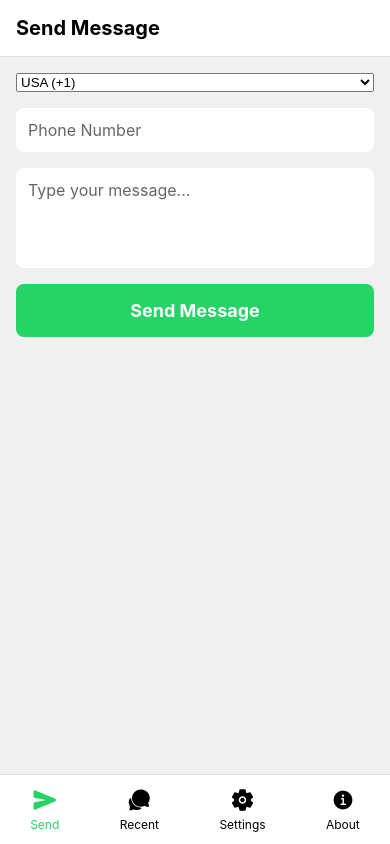
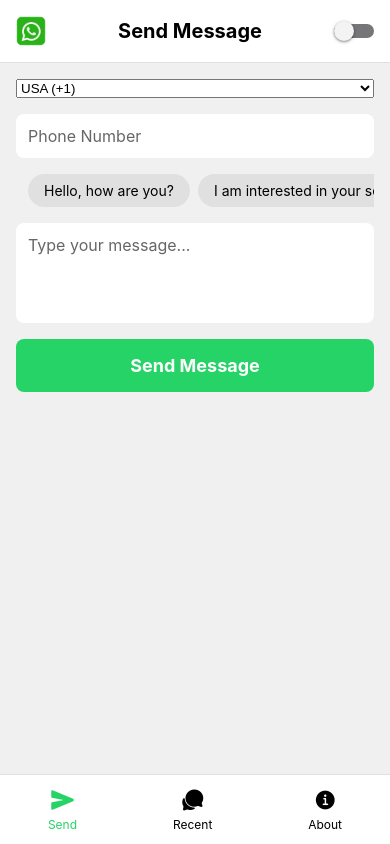
Before and after one commit to zahidlatifdev/rn-whatsapp-dm, a React Native app: screen / in a window 390 px wide. Built offline with nearby package versions, Linux system fonts and the light colour scheme.

Commit message:
Add react-native-fs dependency and update Android configuration

```diff
--- a/App.tsx
+++ b/App.tsx
@@ -1,4 +1,4 @@
-import React, { useState, useEffect } from 'react';
+import React, {useState, useEffect} from 'react';
 import {
   View,
   Text,
@@ -14,20 +14,32 @@
   KeyboardAvoidingView,
   StatusBar,
   SafeAreaView,
+  Image,
+  FlatList,
+  PermissionsAndroid,
+  Alert,
 } from 'react-native';
-import { Picker } from '@react-native-picker/picker';
+import {Picker} from '@react-native-picker/picker';
 import AsyncStorage from '@react-native-async-storage/async-storage';
 import Icon from 'react-native-vector-icons/Ionicons';
 
 const countryCodes = [
-  { value: '1', label: 'USA (+1)' },
-  { value: '44', label: 'UK (+44)' },
-  { value: '91', label: 'India (+91)' },
-  { value: '86', label: 'China (+86)' },
-  { value: '81', label: 'Japan (+81)' },
-  { value: '49', label: 'Germany (+49)' },
-  { value: '33', label: 'France (+33)' },
-  { value: '55', label: 'Brazil (+55)' },
+  {value: '1', label: 'USA (+1)'},
+  {value: '44', label: 'UK (+44)'},
+  {value: '91', label: 'India (+91)'},
+  {value: '86', label: 'China (+86)'},
+  {value: '81', label: 'Japan (+81)'},
+  {value: '49', label: 'Germany (+49)'},
+  {value: '33', label: 'France (+33)'},
+  {value: '55', label: 'Brazil (+55)'},
+];
+
+const messageTemplates = [
+  'Hello, how are you?',
+  'I am interested in your services.',
+  'Can we schedule a meeting?',
+  'Thank you for your time.',
+  'Please call me back.',
 ];
 
 export default function App() {
@@ -39,6 +51,7 @@
   const [recentMessages, setRecentMessages] = useState([]);
   const [isKeyboardVisible, setKeyboardVisible] = useState(false);
   const [fadeAnim] = useState(new Animated.Value(1));
+  const [selectedTemplate, setSelectedTemplate] = useState('');
 
   useEffect(() => {
     loadRecentMessages();
@@ -53,7 +66,7 @@
           duration: 200,
           useNativeDriver: true,
         }).start();
-      }
+      },
     );
     const keyboardDidHideListener = Keyboard.addListener(
       'keyboardDidHide',
@@ -64,7 +77,7 @@
           duration: 200,
           useNativeDriver: true,
         }).start();
-      }
+      },
     );
 
     return () => {
@@ -95,7 +108,7 @@
     }
   };
 
-  const saveRecentMessages = async (messages) => {
+  const saveRecentMessages = async messages => {
     try {
       await AsyncStorage.setItem('recentMessages', JSON.stringify(messages));
     } catch (error) {
@@ -103,7 +116,7 @@
     }
   };
 
-  const saveDarkModeSetting = async (isDark) => {
+  const saveDarkModeSetting = async isDark => {
     try {
       await AsyncStorage.setItem('darkMode', JSON.stringify(isDark));
     } catch (error) {
@@ -117,14 +130,14 @@
     const url = `whatsapp://send?phone=${fullNumber}&text=${encodedMessage}`;
 
     Linking.canOpenURL(url)
-      .then((supported) => {
+      .then(supported => {
         if (!supported) {
-          alert('WhatsApp is not installed on this device');
+          Alert.alert('WhatsApp is not installed on this device');
         } else {
           return Linking.openURL(url);
         }
       })
-      .catch((err) => console.error('An error occurred', err));
+      .catch(err => console.error('An error occurred', err));
 
     const newMessage = {
       number: fullNumber,
@@ -139,9 +152,35 @@
     setMessage('');
   };
 
-  const toggleDarkMode = (value) => {
+  const toggleDarkMode = value => {
     setIsDarkMode(value);
     saveDarkModeSetting(value);
+  };
+
+  const handleTemplateChange = (template) => {
+    setSelectedTemplate(template);
+    setMessage(template);
+  };
+
+  const clearHistory = async () => {
+    Alert.alert(
+      "Clear History",
+      "Are you sure you want to clear all recent messages?",
+      [
+        {
+          text: "Cancel",
+          style: "cancel"
+        },
+        {
+          text: "Clear",
+          style: "destructive",
+          onPress: async () => {
+            setRecentMessages([]);
+            await AsyncStorage.setItem('recentMessages', JSON.stringify([]));
+          }
+        }
+      ]
+    );
   };
 
   const styles = StyleSheet.create({
@@ -167,6 +206,10 @@
       fontSize: 20,
       fontWeight: 'bold',
       color: isDarkMode ? '#FFFFFF' : '#000000',
+    },
+    logo: {
+      width: 30,
+      height: 30,
     },
     input: {
       backgroundColor: isDarkMode ? '#333333' : '#FFFFFF',
@@ -217,18 +260,6 @@
       color: isDarkMode ? '#999999' : '#999999',
       marginTop: 8,
     },
-    settingRow: {
-      flexDirection: 'row',
-      justifyContent: 'space-between',
-      alignItems: 'center',
-      paddingVertical: 16,
-      borderBottomWidth: 1,
-      borderBottomColor: isDarkMode ? '#333333' : '#E0E0E0',
-    },
-    settingText: {
-      fontSize: 16,
-      color: isDarkMode ? '#FFFFFF' : '#000000',
-    },
     bottomNav: {
       flexDirection: 'row',
       justifyContent: 'space-around',
@@ -259,6 +290,35 @@
       color: isDarkMode ? '#FFFFFF' : '#000000',
       marginBottom: 8,
     },
+    templateBubbleContainer: {
+      marginBottom: 16,
+    },
+    templateBubbleScroll: {
+      flexDirection: 'row',
+      paddingHorizontal: 8,
+    },
+    templateBubble: {
+      backgroundColor: '#E0E0E0',
+      paddingVertical: 8,
+      paddingHorizontal: 16,
+      borderRadius: 20,
+      marginHorizontal: 4,
+    },
+    templateBubbleText: {
+      color: '#000000',
+      fontSize: 14,
+    },
+    selectedTemplateBubble: {
+      backgroundColor: '#25D366',
+    },
+    selectedTemplateBubbleText: {
+      color: '#FFFFFF',
+    },
+    clearButton: {
+      backgroundColor: '#FF3B30',
+      marginTop: 10,
+      marginBottom: 20,
+    },
   });
 
   const renderPage = () => {
@@ -267,16 +327,14 @@
         return (
           <KeyboardAvoidingView
             behavior={Platform.OS === 'ios' ? 'padding' : 'height'}
-            style={{ flex: 1 }}
-          >
+            style={{flex: 1}}>
             <ScrollView>
               <View style={styles.pickerContainer}>
                 <Picker
                   selectedValue={countryCode}
-                  onValueChange={(itemValue) => setCountryCode(itemValue)}
-                  style={styles.picker}
-                >
-                  {countryCodes.map((country) => (
+                  onValueChange={itemValue => setCountryCode(itemValue)}
+                  style={styles.picker}>
+                  {countryCodes.map(country => (
                     <Picker.Item
                       key={country.value}
                       label={country.label}
@@ -293,15 +351,41 @@
                 onChangeText={setPhoneNumber}
                 keyboardType="phone-pad"
               />
+              <View style={styles.templateBubbleContainer}>
+                <ScrollView
+                  horizontal
+                  showsHorizontalScrollIndicator={false}
+                  style={styles.templateBubbleScroll}>
+                  {messageTemplates.map((template, index) => (
+                    <TouchableOpacity
+                      key={index}
+                      style={[
+                        styles.templateBubble,
+                        selectedTemplate === template && styles.selectedTemplateBubble,
+                      ]}
+                      onPress={() => handleTemplateChange(template)}>
+                      <Text
+                        style={[
+                          styles.templateBubbleText,
+                          selectedTemplate === template && styles.selectedTemplateBubbleText,
+                        ]}>
+                        {template}
+                      </Text>
+                    </TouchableOpacity>
+                  ))}
+                </ScrollView>
+              </View>
               <TextInput
-                style={[styles.input, { height: 100, textAlignVertical: 'top' }]}
+                style={[styles.input, {height: 100, textAlignVertical: 'top'}]}
                 placeholder="Type your message..."
                 placeholderTextColor={isDarkMode ? '#999999' : '#666666'}
                 value={message}
                 onChangeText={setMessage}
                 multiline
               />
-              <TouchableOpacity style={styles.button} onPress={handleSendMessage}>
+              <TouchableOpacity
+                style={styles.button}
+                onPress={handleSendMessage}>
                 <Text style={styles.buttonText}>Send Message</Text>
               </TouchableOpacity>
             </ScrollView>
@@ -309,11 +393,18 @@
         );
       case 'recentMessages':
         return (
-          <ScrollView>
+          <View style={{flex: 1}}>
             {recentMessages.length === 0 ? (
               <Text style={styles.messageText}>No recent messages</Text>
             ) : (
-              recentMessages.map((msg, index) => (
+              <>
+                <TouchableOpacity
+                  style={[styles.button, styles.clearButton]}
+                  onPress={clearHistory}>
+                  <Text style={styles.buttonText}>Clear History</Text>
+                </TouchableOpacity>
+                <ScrollView>
+                  {recentMessages.map((msg, index) => (
                     <View key={index} style={styles.messageCard}>
                       <Text style={styles.messageNumber}>{msg.number}</Text>
                       <Text style={styles.messageText}>{msg.message}</Text>
@@ -321,57 +412,58 @@
                         {new Date(msg.date).toLocaleString()}
                       </Text>
                     </View>
-              ))
+                  ))}
+                </ScrollView>
+              </>
             )}
-          </ScrollView>
+          </View>
         );
-      case 'settings':
         return (
-          <ScrollView>
-            <View style={styles.settingRow}>
-              <Text style={styles.settingText}>Dark Mode</Text>
-              <Switch
-                value={isDarkMode}
-                onValueChange={toggleDarkMode}
-                trackColor={{ false: '#767577', true: '#81b0ff' }}
-                thumbColor={isDarkMode ? '#f5dd4b' : '#f4f3f4'}
+          <FlatList
+            data={statuses}
+            renderItem={({item}) => (
+              <View style={styles.statusItem}>
+                <Image
+                  source={{uri: `file://${item.path}`}}
+                  style={styles.statusImage}
                 />
+                <TouchableOpacity
+                  style={styles.saveButton}
+                  onPress={() => saveStatus(item)}>
+                  <Text style={styles.saveButtonText}>Save to Gallery</Text>
+                </TouchableOpacity>
               </View>
-            <View style={styles.settingRow}>
-              <Text style={styles.settingText}>Push Notifications</Text>
-              <Switch
-                value={true}
-                onValueChange={() => {}}
-                trackColor={{ false: '#767577', true: '#81b0ff' }}
-                thumbColor={'#f5dd4b'}
+            )}
+            keyExtractor={item => item.path}
+            numColumns={2}
           />
-            </View>
-            <View style={styles.settingRow}>
-              <Text style={styles.settingText}>Hide Online Status</Text>
-              <Switch
-                value={false}
-                onValueChange={() => {}}
-                trackColor={{ false: '#767577', true: '#81b0ff' }}
-                thumbColor={'#f4f3f4'}
-              />
-            </View>
-          </ScrollView>
         );
       case 'about':
         return (
           <ScrollView>
             <Text style={styles.aboutText}>Version 2.0.0</Text>
             <Text style={styles.aboutText}>
-              WhatsApp Direct is a convenient tool to send WhatsApp messages without saving contacts. It's designed for quick and easy communication on the go.
+              WhatsApp Direct is a convenient tool to send WhatsApp messages
+              without saving contacts. It's designed for quick and easy
+              communication on the go.
             </Text>
             <Text style={styles.aboutText}>Features:</Text>
             <View style={styles.aboutList}>
-              <Text style={styles.aboutListItem}>• Send messages to unsaved numbers</Text>
-              <Text style={styles.aboutListItem}>• Recent messages history</Text>
+              <Text style={styles.aboutListItem}>
+                • Send messages to unsaved numbers
+              </Text>
+              <Text style={styles.aboutListItem}>
+                • Recent messages history
+              </Text>
               <Text style={styles.aboutListItem}>• Dark mode support</Text>
               <Text style={styles.aboutListItem}>• Multiple country codes</Text>
+              <Text style={styles.aboutListItem}>
+                • View and save WhatsApp statuses
+              </Text>
             </View>
-            <Text style={styles.aboutText}>© 2023 WhatsApp Direct. All rights reserved.</Text>
+            <Text style={styles.aboutText}>
+              © 2023 WhatsApp Direct. All rights reserved.
+            </Text>
           </ScrollView>
         );
       default:
@@ -383,62 +475,91 @@
     <SafeAreaView style={styles.container}>
       <StatusBar barStyle={isDarkMode ? 'light-content' : 'dark-content'} />
       <View style={styles.header}>
+        <Image source={require('./assets/logo.png')} style={styles.logo} />
         <Text style={styles.headerTitle}>
           {currentPage === 'directMessage'
             ? 'Send Message'
             : currentPage === 'recentMessages'
             ? 'Recent Messages'
-            : currentPage === 'settings'
-            ? 'Settings'
+            : currentPage === 'status'
+            ? 'Statuses'
             : 'About'}
         </Text>
+        <Switch
+          value={isDarkMode}
+          onValueChange={toggleDarkMode}
+          trackColor={{false: '#767577', true: '#81b0ff'}}
+          thumbColor={isDarkMode ? '#f5dd4b' : '#f4f3f4'}
+        />
       </View>
       <View style={styles.content}>{renderPage()}</View>
       {!isKeyboardVisible && (
-        <Animated.View style={[styles.bottomNav, { opacity: fadeAnim }]}>
+        <Animated.View style={[styles.bottomNav, {opacity: fadeAnim}]}>
           <TouchableOpacity
             style={styles.navButton}
-            onPress={() => setCurrentPage('directMessage')}
-          >
+            onPress={() => setCurrentPage('directMessage')}>
             <Icon
               name="send"
               size={24}
-              color={currentPage === 'directMessage' ? '#25D366' : isDarkMode ? '#FFFFFF' : '#000000'}
+              color={
+                currentPage === 'directMessage'
+                  ? '#25D366'
+                  : isDarkMode
+                  ? '#FFFFFF'
+                  : '#000000'
+              }
             />
-            <Text style={[styles.navButtonText, currentPage === 'directMessage' && { color: '#25D366' }]}>Send</Text>
+            <Text
+              style={[
+                styles.navButtonText,
+                currentPage === 'directMessage' && {color: '#25D366'},
+              ]}>
+              Send
+            </Text>
           </TouchableOpacity>
           <TouchableOpacity
             style={styles.navButton}
-            onPress={() => setCurrentPage('recentMessages')}
-          >
+            onPress={() => setCurrentPage('recentMessages')}>
             <Icon
               name="chatbubbles"
               size={24}
-              color={currentPage === 'recentMessages' ? '#25D366' : isDarkMode ? '#FFFFFF' : '#000000'}
+              color={
+                currentPage === 'recentMessages'
+                  ? '#25D366'
+                  : isDarkMode
+                  ? '#FFFFFF'
+                  : '#000000'
+              }
             />
-            <Text style={[styles.navButtonText,   currentPage === 'recentMessages' && { color: '#25D366' }]}>Recent</Text>
+            <Text
+              style={[
+                styles.navButtonText,
+                currentPage === 'recentMessages' && {color: '#25D366'},
+              ]}>
+              Recent
+            </Text>
           </TouchableOpacity>
           <TouchableOpacity
             style={styles.navButton}
-            onPress={() => setCurrentPage('settings')}
-          >
-            <Icon
-              name="settings"
-              size={24}
-              color={currentPage === 'settings' ? '#25D366' : isDarkMode ? '#FFFFFF' : '#000000'}
-            />
-            <Text style={[styles.navButtonText, currentPage === 'settings' && { color: '#25D366' }]}>Settings</Text>
-          </TouchableOpacity>
-          <TouchableOpacity
-            style={styles.navButton}
-            onPress={() => setCurrentPage('about')}
-          >
+            onPress={() => setCurrentPage('about')}>
             <Icon
               name="information-circle"
               size={24}
-              color={currentPage === 'about' ? '#25D366' : isDarkMode ? '#FFFFFF' : '#000000'}
+              color={
+                currentPage === 'about'
+                  ? '#25D366'
+                  : isDarkMode
+                  ? '#FFFFFF'
+                  : '#000000'
+              }
             />
-            <Text style={[styles.navButtonText, currentPage === 'about' && { color: '#25D366' }]}>About</Text>
+            <Text
+              style={[
+                styles.navButtonText,
+                currentPage === 'about' && {color: '#25D366'},
+              ]}>
+              About
+            </Text>
           </TouchableOpacity>
         </Animated.View>
       )}
--- a/package.json
+++ b/package.json
@@ -14,6 +14,7 @@
     "@react-native-picker/picker": "^2.9.0",
     "react": "18.3.1",
     "react-native": "0.76.1",
+    "react-native-fs": "^2.20.0",
     "react-native-vector-icons": "^10.2.0"
   },
   "devDependencies": {
```
Also changed, not shown: assets/logo.png (added), 5 other files (tests, documents, lock files or other folders). Lines whose indentation alone changed are shown as unchanged.
